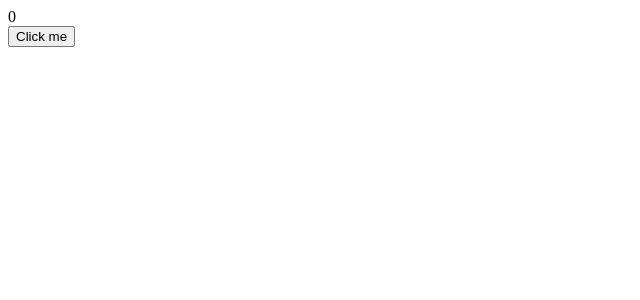
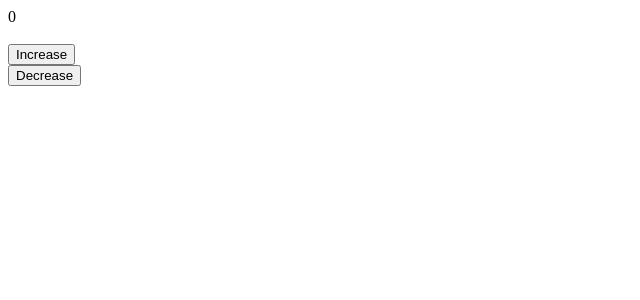
Before and after one commit to Tridib11/Cohort, a React (Vite) app in the folder week-7/context-ap1-testing/: page / in a window 1280 px wide. Shown: the top 300 px of the page, without its empty margins (0-640 px from the left). Built offline with nearby package versions, Linux system fonts and the light colour scheme.

Commit message:
File added

```diff
--- a/week-7/context-ap1-testing/src/App.jsx
+++ b/week-7/context-ap1-testing/src/App.jsx
@@ -6,19 +6,38 @@ function App() {
   return (
     <div>
       <CountContext.Provider value={count}>
-        <CountRender setCount={setCount}/>
+        <Count setCount={setCount} />
       </CountContext.Provider>
     </div>
   )
 }
 
-function CountRender({setCount}){
+function Count({setCount}){
+  console.log("rendered")
+  return <div>
+    <CountRender/>
+    <Buttons setCount={setCount}/>
+  </div>
+}
+
+function CountRender(){
   const count=useContext(CountContext)
   return <div>
-    {count} <br />
+    {count}
+  </div>
+}
+
+function Buttons({setCount}){
+  const count=useContext(CountContext)
+  return <div>
+    <br />
     <button onClick={()=>{
       setCount(count+1)
-    }}>Click me</button>
+    }}>Increase</button>
+    <br />
+    <button onClick={()=>{
+      setCount(count-1)
+    }}>Decrease</button>
   </div>
 }
 
```
